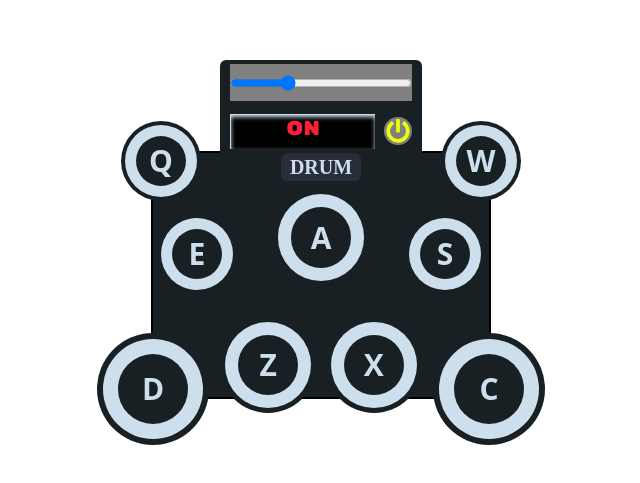
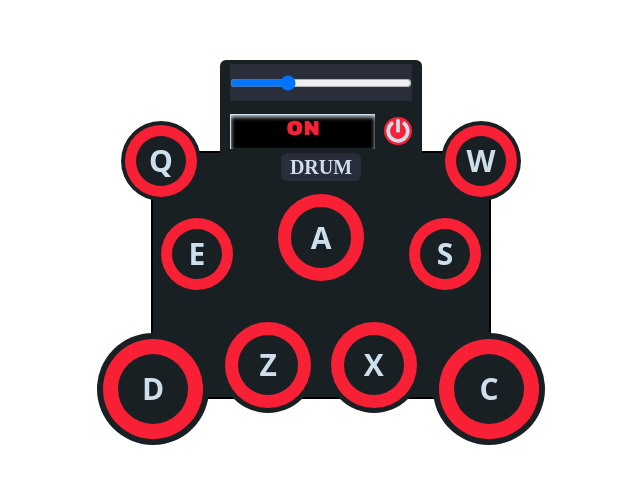
Before and after one commit to kimjisena/drum-machine, a React (Create React App) app: page / in a window 1280 px wide. Shown: the part 125-608 px from the top of the page, without its empty margins (319-959 px from the left). Built offline with nearby package versions, Linux system fonts and the light colour scheme; a web font is replaced by a local one.

Commit message:
add red color

```diff
--- a/src/components/Display.jsx
+++ b/src/components/Display.jsx
@@ -5,7 +5,7 @@ function Display({display, on, clickHandler, value, adjustVolume}) {
 
     return (
         <div className={`absolute flex flex-col justify-between items-center bottom-full w-3/5 h-[38%] bg-black-one rounded-t-md`}>
-            <div id="vol-control" className={`relative flex justify-center items-center bg-[gray] w-[90%] h-[40%] mt-1`}>
+            <div id="vol-control" className={`relative flex justify-center items-center bg-black-two w-[90%] h-[40%] mt-1`}>
                 <input className={`w-full bg-[black] hover:cursor-pointer`} max='1' min='0' onChange={(ev) => adjustVolume(ev)} step='0.01' type='range' value={value} />
             </div>
 
@@ -13,8 +13,8 @@ function Display({display, on, clickHandler, value, adjustVolume}) {
                 <div id="display" className={`w-[80%] h-full bg-[black] shadow-inner shadow-white font-display-two text-center text-md text-red border  border-white border-r-0 border-b-0`}>
                     {display}
                 </div>
-                <div onClick={() => clickHandler()} className={`flex justify-center items-center hover:cursor-pointer w-7 h-7 bg-[gray] rounded-full`}>
-                    <FaPowerOff size={`24px`} className={`${on ? 'text-yellow': 'text-white'}`} />
+                <div onClick={() => clickHandler()} className={`flex justify-center items-center hover:cursor-pointer w-7 h-7 ${on ? 'bg-red': 'bg-[gray]'} rounded-full`}>
+                    <FaPowerOff size={`24px`} className={`text-white`} />
                 </div>
             </div>
         </div>
--- a/src/components/GenericPad.jsx
+++ b/src/components/GenericPad.jsx
@@ -34,8 +34,8 @@ function GenericPad({pos, size, content, clickHandler, on}) {
     return (
         <>
             <div onClick={(ev) => handleClick(ev)} className={`pad hover:cursor-pointer absolute ${pos} flex justify-center items-center bg-black-one rounded-full ${size === 'min' ? sizes[0] : size === 'mid' ? sizes[1] : sizes[2]}`}>
-                <div className={`flex justify-center items-center w-[90%] h-[90%] ${active ? 'bg-yellow': 'bg-white'} rounded-full`}>
-                    <div id={content.id} className={`drum-pad flex justify-center items-center w-[70%] h-[70%] bg-black-one rounded-full ${active ? 'text-yellow': 'text-white'} text-3xl font-bold`}>
+                <div className={`flex justify-center items-center w-[90%] h-[90%] ${on ? 'bg-red' : 'bg-white'} ${active ? 'bg-yellow': ''} rounded-full`}>
+                    <div id={content.id} className={`drum-pad flex justify-center items-center w-[70%] h-[70%] bg-black-one rounded-full text-white text-3xl font-bold`}>
                         {content.keyTrigger}
                         <audio id={content.keyTrigger} src={content.url} className={`clip`}></audio>
                     </div>
```
